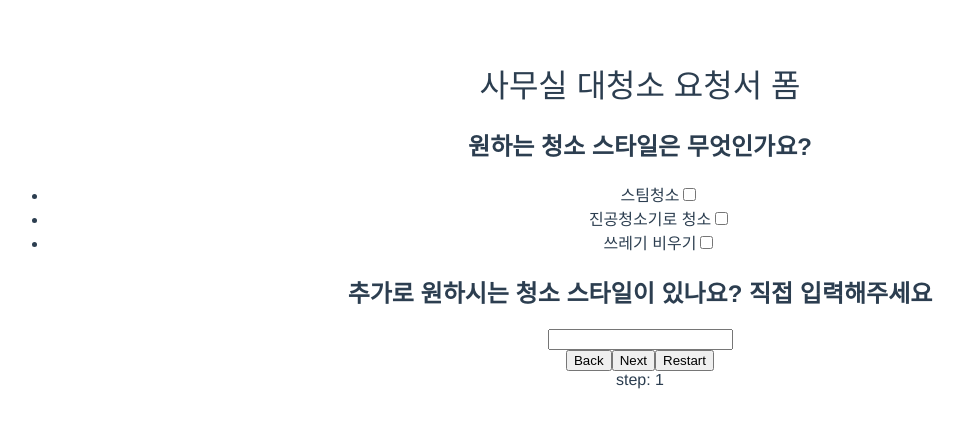
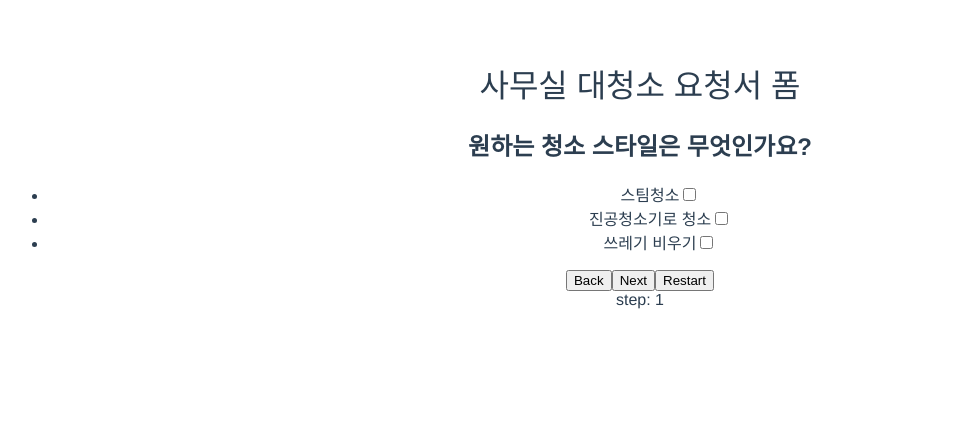
Before and after one commit to radlohead/vue-multi-step-form, a Vue app: page / in a window 1280 px wide. Shown: the top 428 px of the page, without its empty margins (0-964 px from the left). Built offline with nearby package versions, Linux system fonts and the light colour scheme.

Commit message:
step3 input text 입력후 전체 삭제시 state에 반영

```diff
--- a/src/components/Home.vue
+++ b/src/components/Home.vue
@@ -3,7 +3,7 @@
     <h1>{{ title }}</h1>
     <Step1 v-if="step() === 1"/>
     <Step2 v-if="step() === 2"/>
-    <Step3/>
+    <Step3 v-if="step() === 3"/>
     <StepMenu/>
   </div>
 </template>
--- a/src/stores/index.js
+++ b/src/stores/index.js
@@ -17,6 +17,8 @@ const store = new Vuex.Store({
       let idList = []
       for (const a of state.form.items) idList.push(a.id)
       idList.some(v => v >= 1 && v <= 3) ? state.step = 2 : state.step = 1
+      idList.some(v => v >= 4 && v <= 5) ? state.step = 3 : state.step = 2
+      console.log(JSON.parse(JSON.stringify(state.form.items)), idList)
     },
     updateCheckbox (state, items) {
       if (items.checked) {
@@ -48,13 +50,21 @@ const store = new Vuex.Store({
       console.log('updateRadio', JSON.parse(JSON.stringify(state.form)), items.id, items.value, items.checked)
     },
     updateCleanStyleText (state, items) {
-      if (!state.form.items.length) state.form.items.push({ answer: items.value })
+      let count = 0
+      for (const a of state.form.items) {
+        if (a.id) ++count
+        if (state.form.items.length === count) state.form.items.push({ answer: items.value })
+        console.log(state.form.items.length, count)
+      }
       for (const i of state.form.items.keys()) {
         if (state.form.items[i].id === undefined) {
           state.form.items[i].answer = items.value
         }
+        if (state.form.items[i].id === undefined && !state.form.items[i].answer) {
+          state.form.items.splice(i, 1)
+        }
       }
-      console.log('updateCleanStyleText', JSON.parse(JSON.stringify(state.form)), items.id, items.value)
+      console.log('updateCleanStyleText', JSON.parse(JSON.stringify(state.form.items)), items.id, items.value)
     }
   }
 })
```
